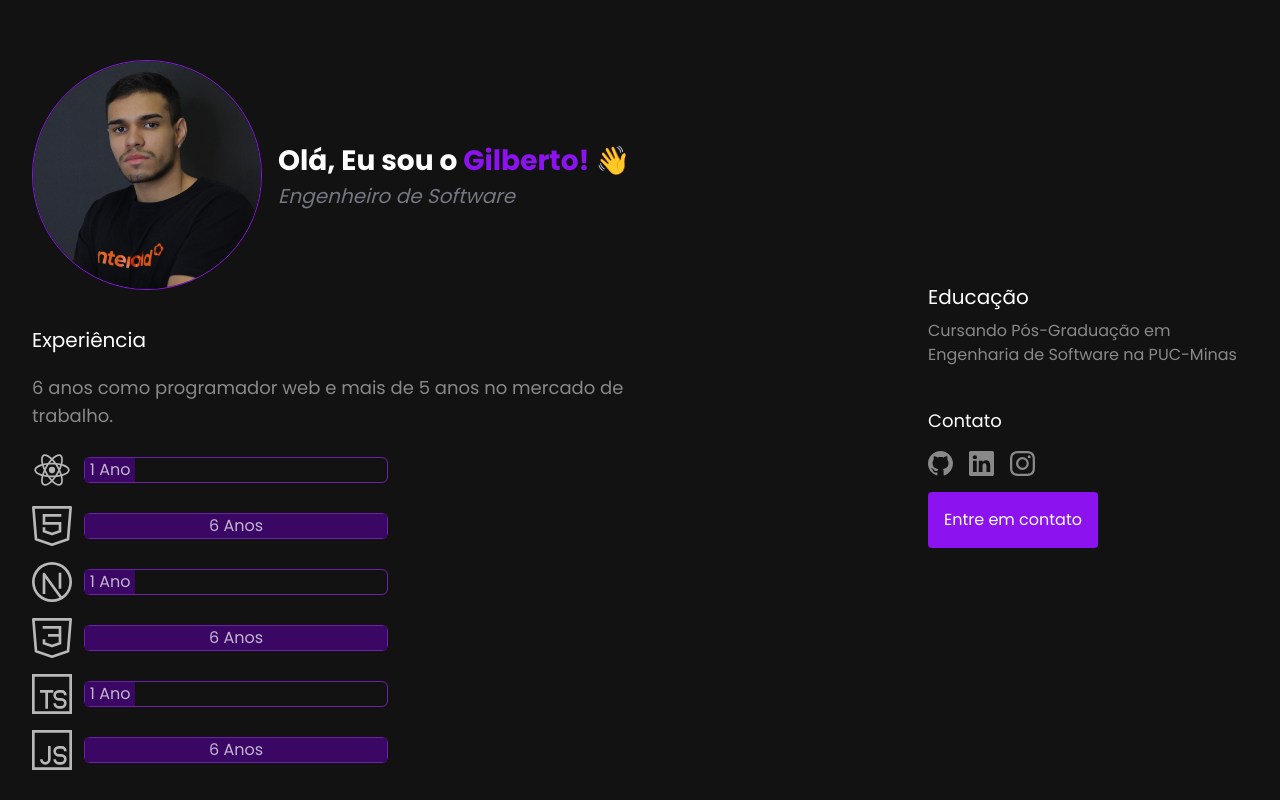
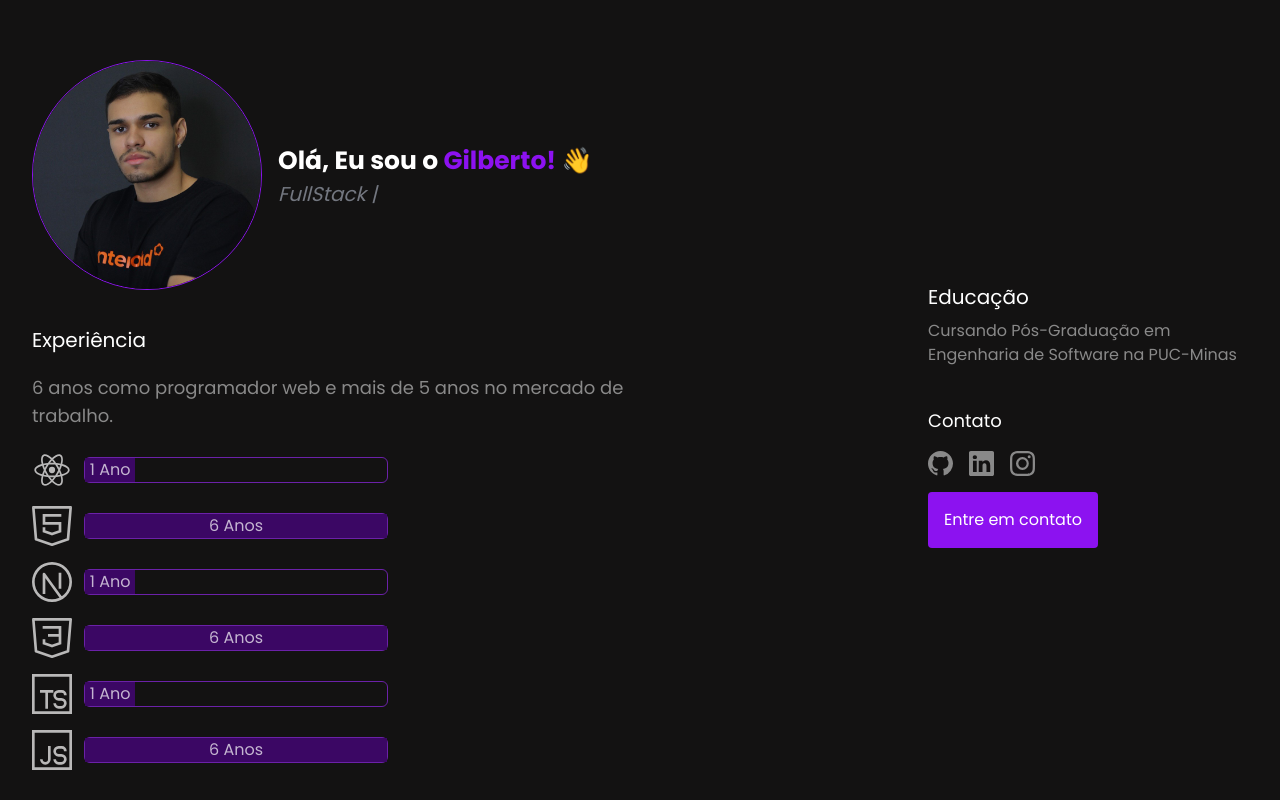
Before and after one commit to xuniorss/portfolio-tailwind-nextjs, a Next.js app: page / in a window 1280 px wide. Shown: the top 800 px of the page. Built offline with nearby package versions, Linux system fonts and the light colour scheme; no server answers.

Commit message:
add lib react-typed

```diff
--- a/package.json
+++ b/package.json
@@ -25,6 +25,7 @@
     "react": "18.2.0",
     "react-dom": "18.2.0",
     "react-icons": "^4.9.0",
+    "react-typed": "^1.2.0",
     "tailwindcss": "3.3.2",
     "typescript": "5.1.3"
   },
--- a/src/view/Home/index.tsx
+++ b/src/view/Home/index.tsx
@@ -11,6 +11,7 @@ import { ExperienceProps } from '@/types/experience'
 import { motion } from 'framer-motion'
 import Image from 'next/image'
 import Link from 'next/link'
+import Typed from 'react-typed'
 
 import { BsInstagram, BsGithub, BsLinkedin } from 'react-icons/bs'
 import { IconType } from 'react-icons'
@@ -107,13 +108,24 @@ export default function HomeView() {
                      className="mt-4 aspect-auto rounded-full border border-purpleprimary object-cover md:mt-0"
                   />
                   <div className="flex flex-col items-center md:items-start">
-                     <h1 className="text-center text-[1.75rem] font-bold leading-[2.625rem] text-white">
+                     <h1 className="text-center text-[1.563rem] font-bold leading-[2.345rem] text-white">
                         Olá, Eu sou o{' '}
                         <span className="text-purpleprimary">Gilberto! 👋</span>
                      </h1>
-                     <p className="text-center text-lg italic text-gray-400/70 md:text-xl">
+                     <Typed
+                        className="text-center text-lg italic text-gray-400/70 md:text-xl"
+                        strings={[
+                           'Engenheiro de Software.',
+                           'FullStack Developer.',
+                           'Front-End Developer.',
+                        ]}
+                        typeSpeed={40}
+                        backSpeed={50}
+                        loop
+                     />
+                     {/* <p className="">
                         Engenheiro de Software
-                     </p>
+                     </p> */}
                   </div>
                </div>
                <div className="flex flex-col space-y-5">
```
Also changed, not shown: 1 other file (tests, documents, lock files or other folders).
